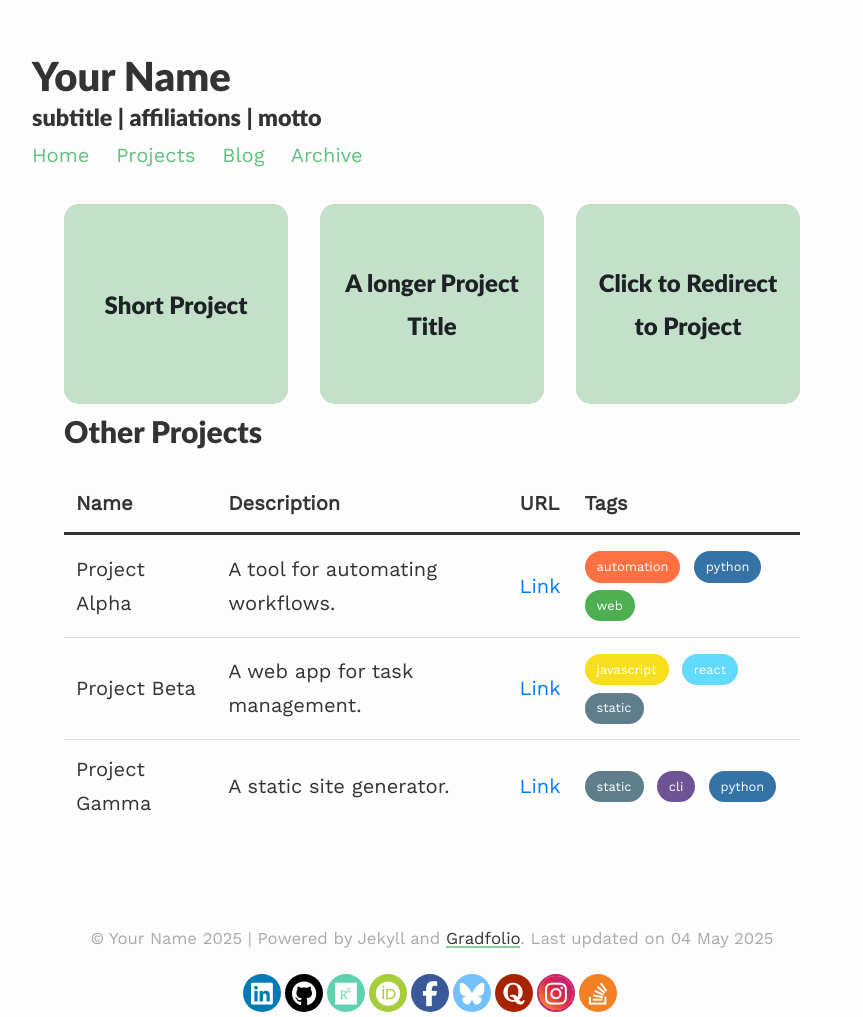
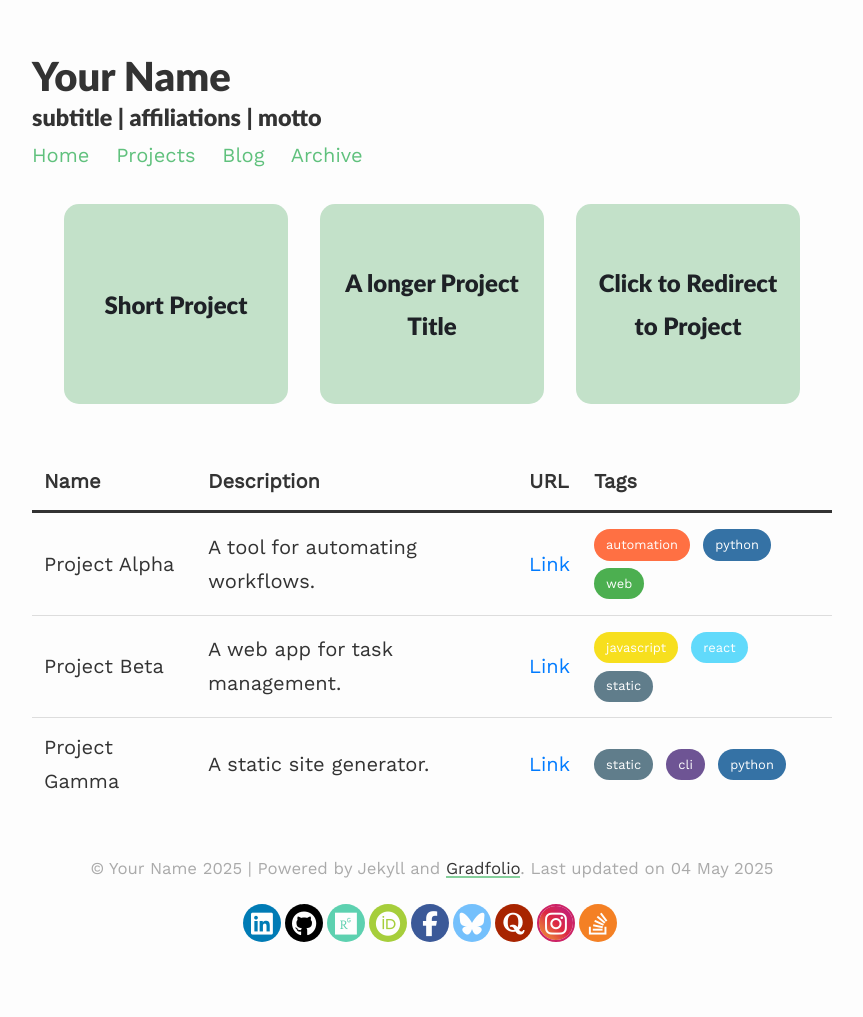
Before and after one commit to jitinnair1/gradfolio, a Jekyll site: the page built from _pages/projects.md, in a window 1280 px wide. Shown: the whole page, without its empty margins (208-1071 px from the left). Built offline with Jekyll 4.4.1, drawn with Linux system fonts in a browser that asks for light colours; after the commit the page ends 980 px from its top, so only the background shows below that.

Commit message:
wip fix footer on pages

```diff
--- /dev/null
+++ b/_includes/fontawesome.html
@@ -0,0 +1,2 @@
+<!-- Load fontawesome here for faster loadtimes: https://stackoverflow.com/a/35880730/9523246 -->
+<script type="text/javascript"> (function() { var css = document.createElement('link'); css.href = 'https://use.fontawesome.com/releases/v6.7.2/css/all.css'; css.rel = 'stylesheet'; css.type = 'text/css'; document.getElementsByTagName('head')[0].appendChild(css); })(); </script>
--- /dev/null
+++ b/_includes/footer.html
@@ -0,0 +1,12 @@
+<footer>
+  <p class="copy">
+  <small> &copy; {{site.title}} {{ site.time | date: '%Y' }}
+    | Powered by Jekyll and
+    <a target="_blank" href="https://github.com/jitinnair1/gradfolio/">Gradfolio</a>.
+    Last updated on {{ site.time | date_to_long_string }}
+  </small>
+  </p>
+
+  {% include social-footer.html %}
+
+</footer>
--- /dev/null
+++ b/_includes/profile.html
@@ -0,0 +1,5 @@
+{% if page.profile %}
+  {% if page.profile.image %}
+    <img class="profile {{ page.profile.align }}"  width="33.33%" src="{{ page.profile.image | prepend: '/assets/images/' | relative_url }}">
+  {% endif %}
+{% endif %}
--- a/_layouts/about.html
+++ b/_layouts/about.html
@@ -2,10 +2,8 @@
 layout: default
 ---
 
-{% if page.profile %}
-    {% if page.profile.image %}
-      <img class="profile {{ page.profile.align }}"  width="33.33%" src="{{ page.profile.image | prepend: '/assets/images/' | relative_url }}">
-    {% endif %}
+{% if page.profile.image %}
+  {% include profile.html %}
 {% endif %}
 
 {{ content }}
--- a/_layouts/default.html
+++ b/_layouts/default.html
@@ -20,9 +20,7 @@
 
         {% include mathjax.html %}
 
-        <!-- Load fontawesome here for faster loadtimes: https://stackoverflow.com/a/35880730/9523246 -->
-        <script type="text/javascript"> (function() { var css = document.createElement('link'); css.href = 'https://use.fontawesome.com/releases/v6.7.2/css/all.css'; css.rel = 'stylesheet'; css.type = 'text/css'; document.getElementsByTagName('head')[0].appendChild(css); })(); </script>
-
+        {% include fontawesome.html %}
     </head>
 
     <body>
@@ -31,22 +29,8 @@
                 {{ content }}
             </article>
         </main>
-
-        <footer>
-          <p class="copy">
-            <small> &copy; {{site.title}} {{ site.time | date: '%Y' }}
-                    | Powered by Jekyll and
-                    <a target="_blank" href="https://github.com/jitinnair1/gradfolio/">Gradfolio</a>.
-                    Last updated on {{ site.time | date_to_long_string }}
-            </small>
-          </p>
-
-        {% include social-footer.html %}
-
-        </footer>
-
-        {% include analytics.html %}
-
     </body>
 
+    {% include footer.html %}
+
 </html>
--- a/_pages/projects.md
+++ b/_pages/projects.md
@@ -1,50 +1,40 @@
 ---
-title:
+title: ""
 layout: default
 permalink: /projects/
 published: true
 ---
 
-
 <div class="ProjectContainer">
-
-	<div class="gallery">
-
-
-  {% for project in site.projects %}
-
-  {% if project.redirect %}
-  <div class="projectTile">
+  <div class="gallery">
+    {% for project in site.projects %}
+      {% if project.redirect %}
+        <div class="projectTile">
           <a href="{{ project.redirect }}" target="_blank">
-          <span>
+            <span>
               <h2>{{ project.title }}</h2>
               <br/>
               <p>{{ project.description }}</p>
-          </span>
+            </span>
           </a>
-  </div>
-
-  {% else %}
-
-  <div class="projectTile">
+        </div>
+      {% else %}
+        <div class="projectTile">
           <a href="{{ project.url | prepend: site.baseurl | prepend: site.url }}">
-          <span>
+            <span>
               <h2>{{ project.title }}</h2>
               <br/>
               <p>{{ project.description }}</p>
-          </span>
+            </span>
           </a>
+        </div>
+      {% endif %}
+    {% endfor %}
   </div>
+</div>
 
+<div>
+  {% if site.data.projects %}
+    {% include project_table.html %}
   {% endif %}
-
-  {% endfor %}
-
-	</div>
-
-{% if site.data.projects %}
-    <h2>Other Projects</h2>
-    {% include project_table.html %}
-{% endif %}
-
 </div>
--- a/blog/index.html
+++ b/blog/index.html
@@ -1,5 +1,7 @@
 ---
 layout: default
+permalink: /blog/
+title: "Blog"
 ---
 
 <div class="article-list">
```
Also changed, not shown: index.md (+1 -1 lines).
